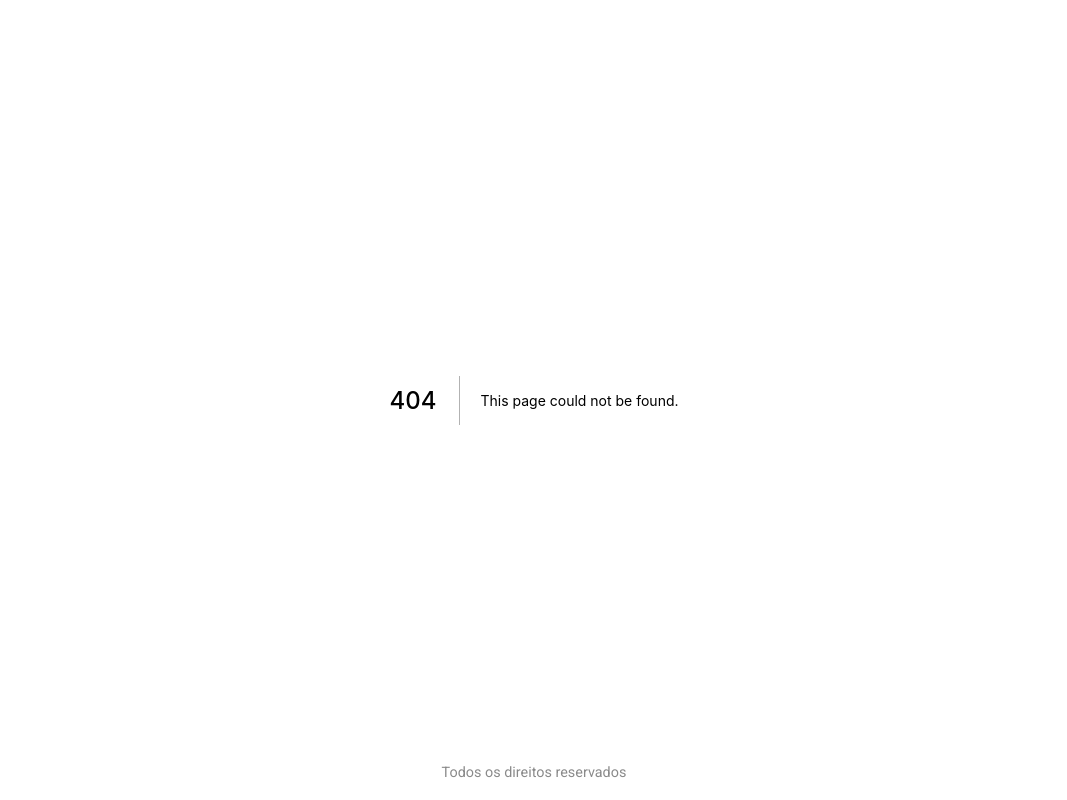
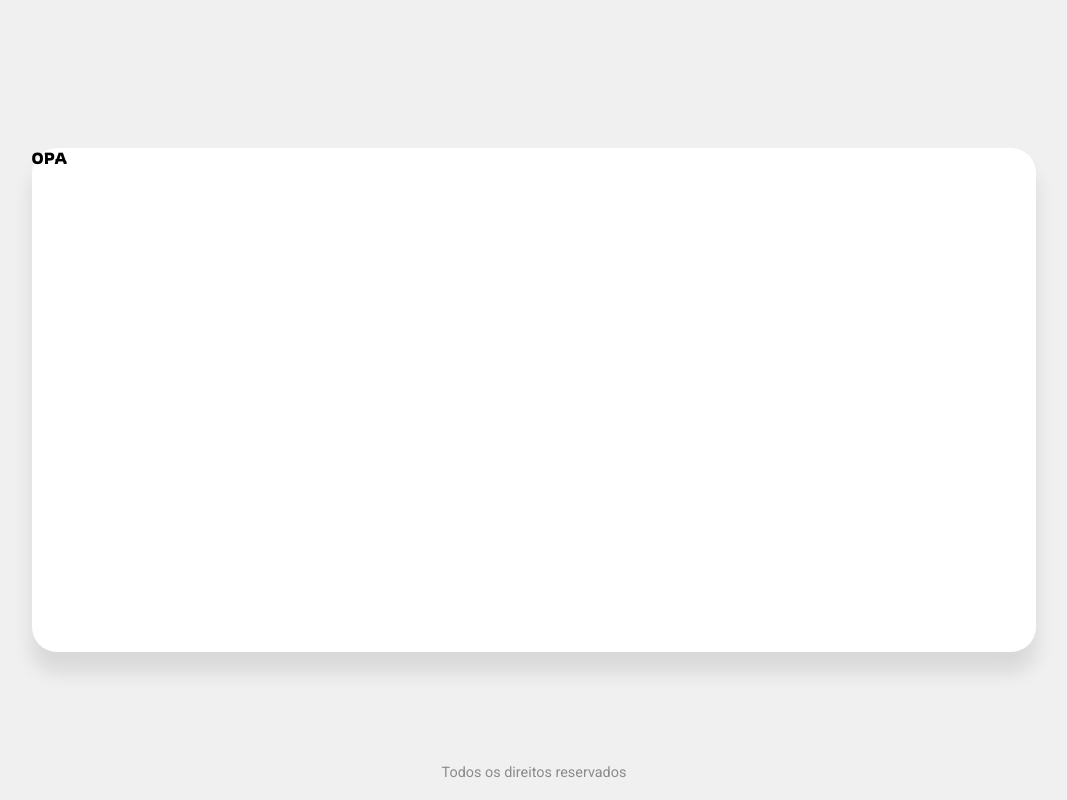
Before and after one commit to HerculesCamara/autocalc, a Next.js app: page /materias in a window 1280 px wide. Before the commit this address had no page. Shown: the whole page, without its empty margins (106-1173 px from the left). Built offline with nearby package versions, Linux system fonts and the light colour scheme.

Commit message:
corrections css

```diff
--- /dev/null
+++ b/src/pages/materias.tsx
@@ -0,0 +1,13 @@
+import { NextPage } from 'next'
+
+import { MainCard } from '@components/MainCard'
+
+const Materias: NextPage = () => {
+  return (
+    <main>
+      <MainCard>OPA</MainCard>
+    </main>
+  )
+}
+
+export default Materias
--- a/src/styles/pages/home.ts
+++ b/src/styles/pages/home.ts
@@ -11,6 +11,7 @@ export const HomeContainer = styled.div`
   position: relative;
 
   .img {
+    margin-top: auto;
     max-width: 320px;
   }
 
@@ -30,6 +31,7 @@ export const HomeContainer = styled.div`
 
     input {
       flex: 1;
+      max-width: 80%;
       border: none;
       ::placeholder {
         color: ${props => props.theme.colors.placeholder};
@@ -54,11 +56,11 @@ export const HomeContainer = styled.div`
   a {
     color: ${props => props.theme.colors.primary};
     margin-top: 1rem;
+
     :last-child {
+      margin-top: auto;
       font-family: 'Roboto', sans-serif;
-      position: absolute;
       color: ${props => props.theme.colors.grayMedium};
-      bottom: 20px;
       text-decoration: underline;
     }
   }
```
